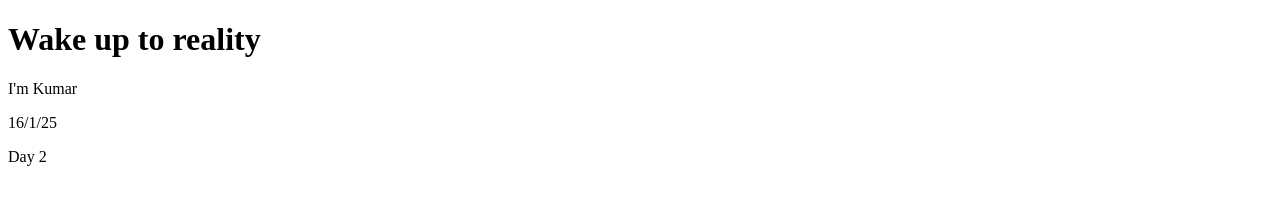
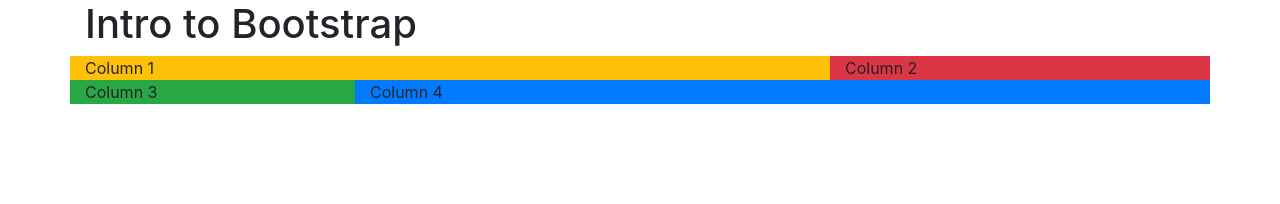
Before and after one commit to kumar031105/kumar031105.github.io, a plain HTML site: page index.html in a window 1280 px wide. Drawn offline with nearby package versions, Linux system fonts and the light colour scheme.

Commit message:
Add files via upload

```diff
--- a/index.html
+++ b/index.html
@@ -3,12 +3,20 @@
 <head>
     <meta charset="UTF-8">
     <meta name="viewport" content="width=device-width, initial-scale=1.0">
-    <title>Hello World</title>
+    <title>Introduction to Bootstrap</title>
+    <link href="Assests/css/bootstrap.css" rel="stylesheet">
+    <script src="Assests/js/bootstrap.bundle.js"></script>
 </head>
 <body>
-    <h1>Wake up to reality</h1>
-    <p>I'm Kumar</p>
-    <p>16/1/25</p>
-    <p>Day 2</p>
+
+   <div class="container">
+    <h1>Intro to Bootstrap</h1>
+     <div class="row">
+        <div class="col-md-8 col-sm-12 bg-warning">Column 1</div>
+        <div class="col-md-4 col-sm-12 bg-danger">Column 2</div>
+        <div class="col-md-3 col-sm-12 bg-success">Column 3</div>
+        <div class="col-md-9 col-sm-12 bg-primary">Column 4</div>
+     </div>
+   </div>
 </body>
 </html>
```
Also changed, not shown: 2 other files.
